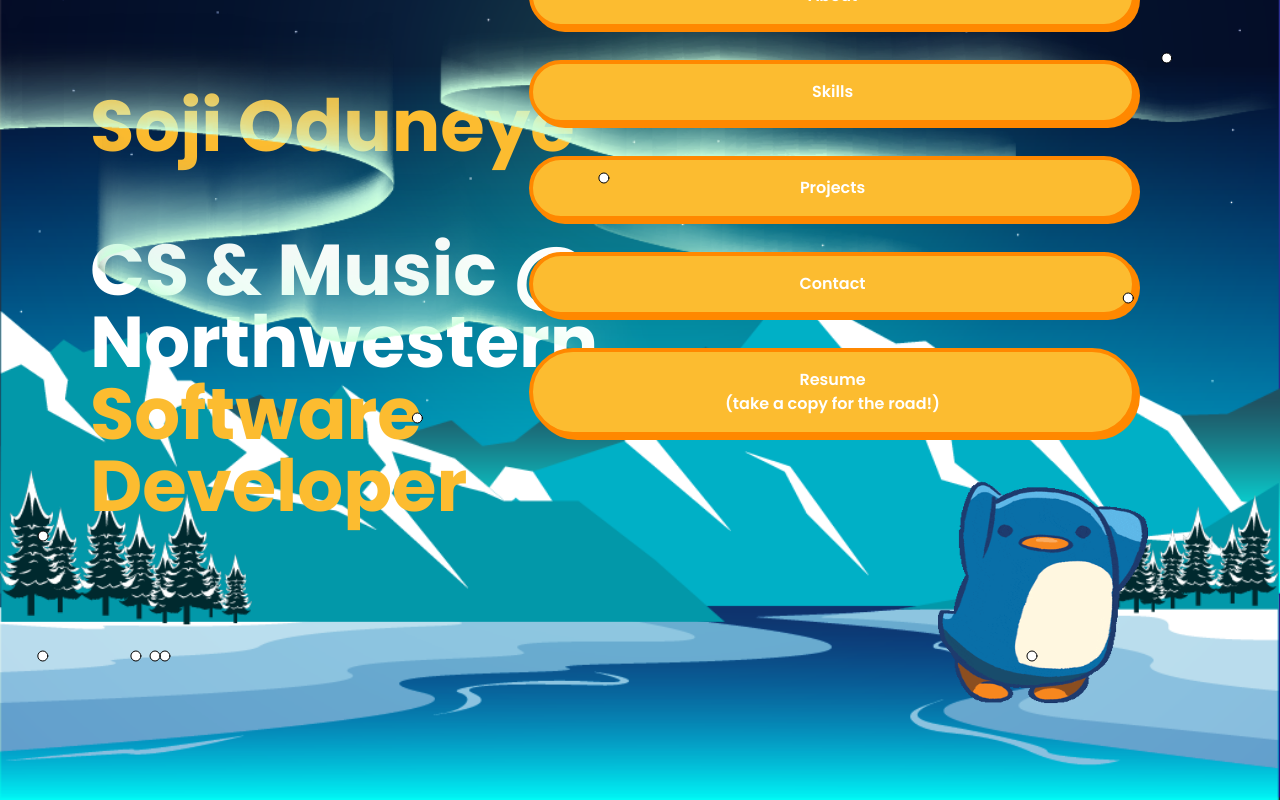
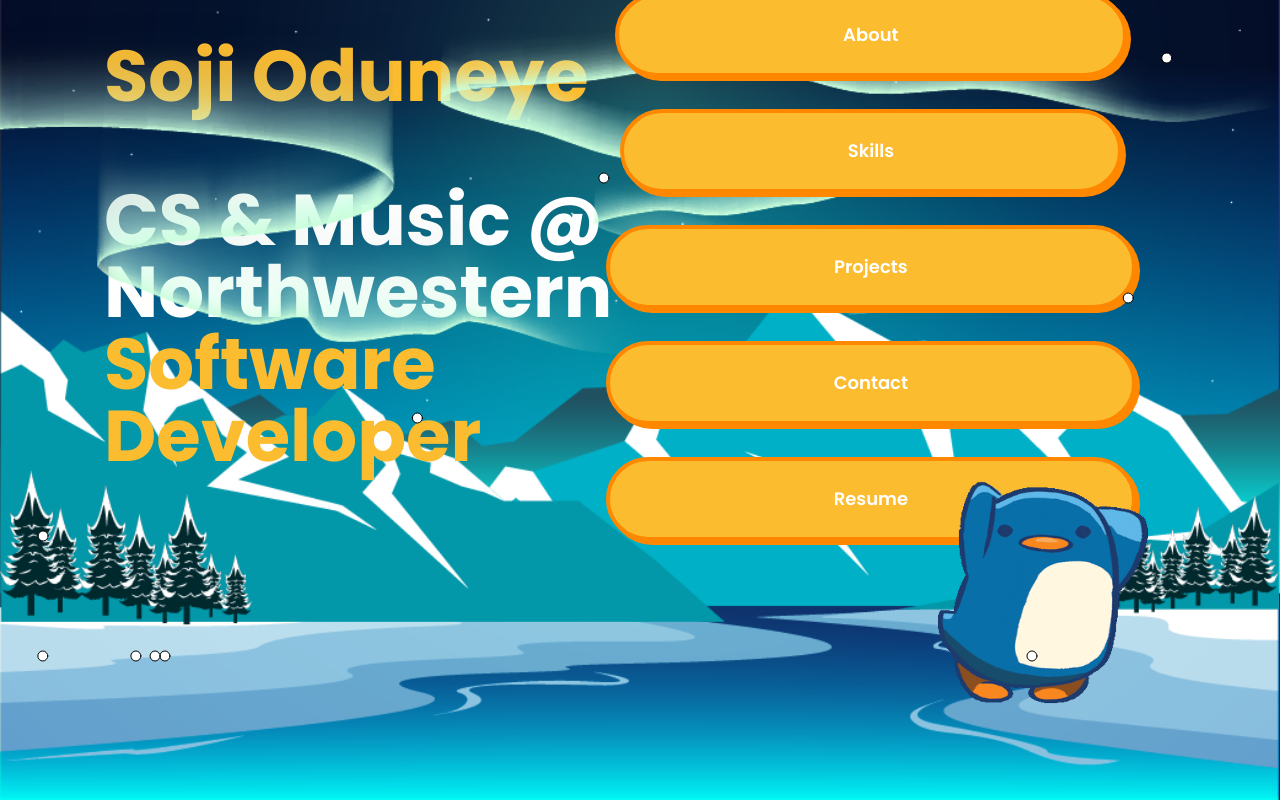
Before and after one commit to soj-i/portfolio, a Next.js app: page /hero in a window 1280 px wide. Built offline with nearby package versions, Linux system fonts and the light colour scheme.

Commit message:
resizing fixes

```diff
--- a/src/app/hero/page.tsx
+++ b/src/app/hero/page.tsx
@@ -2,8 +2,6 @@
 import data from '@/data.json';
 import DynamicText from '@/components/ui/moving-text-logic';
 import dynamic from 'next/dynamic';
-
-
 
 // Dynamically import Snowfall with SSR disabled
 const Snowfall = dynamic(() => import('@/components/snowfall.js'), { ssr: false });
@@ -24,8 +22,8 @@
       ></div>
 
       {/* Text Layer (Behind the Oras Layer) */}
-      <div className="relative z-20 flex flex-col max-w-2xl ml-0 text-left xl:text-left gap-8" style={{ padding: '50px' }}>
-        <h1 className="text-4xl xl:text-7xl font-bold text-[#fcbc30] leading-[48px]">
+      <div className="relative z-10 flex flex-col max-w-2xl ml-0 text-left xl:text-left gap-8 px-4 md:px-8 lg:px-16">
+        <h1 className="text-4xl xl:text-7xl font-bold text-[#fcbc30] leading-snug md:leading-normal lg:leading-loose">
           {data.name}
           <br />
           <br />
@@ -46,56 +44,64 @@
         }}
       ></div>
 
-      <div className="absolute top-1/4 right-36 transform -translate-y-1/2 flex flex-col space-y-8 z-30">
+      {/* Button Container */}
+      <div className="absolute top-1/3 right-36 transform -translate-y-1/2 flex flex-col space-y-8 z-30 items-center text-center md:right-20 lg:right-36">
         <a
           href="#about"
-    className="py-4 px-48 rounded-full bg-[#fcbc30] text-white font-semibold text-center transition-transform transform hover:scale-110 shadow-lg border-4 border-[#ff8800] hover:bg-[#ff8800] hover:border-[#fcbc30] hover:shadow-xl"
-    style={{ boxShadow: '4px 4px 0px #ff8800'}}>
-      About </a>
-
+          className="py-6 px-24 md:px-32 lg:px-56 rounded-full bg-[#fcbc30] text-white font-semibold text-lg text-center transition-transform transform hover:scale-110 shadow-lg border-4 border-[#ff8800] hover:bg-[#ff8800] hover:border-[#fcbc30] hover:shadow-xl"
+          style={{ boxShadow: '4px 4px 0px #ff8800' }}
+        >
+          About
+        </a>
         <a
           href="#skills"
-    className="py-4 px-48 rounded-full bg-[#fcbc30] text-white font-semibold text-center transition-transform transform hover:scale-110 shadow-lg border-4 border-[#ff8800] hover:bg-[#ff8800] hover:border-[#fcbc30] hover:shadow-xl"
-    style={{ boxShadow: '4px 4px 0px #ff8800'}}>
-       Skills </a>
-
+          className="py-6 px-24 md:px-32 lg:px-56 rounded-full bg-[#fcbc30] text-white font-semibold text-lg text-center transition-transform transform hover:scale-110 shadow-lg border-4 border-[#ff8800] hover:bg-[#ff8800] hover:border-[#fcbc30] hover:shadow-xl"
+          style={{ boxShadow: '4px 4px 0px #ff8800' }}
+        >
+          Skills
+        </a>
         <a
           href="#projects"
-    className="py-4 px-48 rounded-full bg-[#fcbc30] text-white font-semibold text-center transition-transform transform hover:scale-110 shadow-lg border-4 border-[#ff8800] hover:bg-[#ff8800] hover:border-[#fcbc30] hover:shadow-xl"
-    style={{ boxShadow: '4px 4px 0px #ff8800'}}>
-    Projects </a>
-
+          className="py-6 px-24 md:px-32 lg:px-56 rounded-full bg-[#fcbc30] text-white font-semibold text-lg text-center transition-transform transform hover:scale-110 shadow-lg border-4 border-[#ff8800] hover:bg-[#ff8800] hover:border-[#fcbc30] hover:shadow-xl"
+          style={{ boxShadow: '4px 4px 0px #ff8800' }}
+        >
+          Projects
+        </a>
         <a
           href="#contact-me"
-    className="py-4 px-48 rounded-full bg-[#fcbc30] text-white font-semibold text-center transition-transform transform hover:scale-110 shadow-lg border-4 border-[#ff8800] hover:bg-[#ff8800] hover:border-[#fcbc30] hover:shadow-xl"
-    style={{
-      boxShadow: '4px 4px 0px #ff8800'}}>
-    Contact </a>
-
+          className="py-6 px-24 md:px-32 lg:px-56 rounded-full bg-[#fcbc30] text-white font-semibold text-lg text-center transition-transform transform hover:scale-110 shadow-lg border-4 border-[#ff8800] hover:bg-[#ff8800] hover:border-[#fcbc30] hover:shadow-xl"
+          style={{ boxShadow: '4px 4px 0px #ff8800' }}
+        >
+          Contact
+        </a>
         <a
           href="/images/Oduneye-Olusoji-June2025.pdf"
           target="_blank"
-    className="py-4 px-48 rounded-full bg-[#fcbc30] text-white font-semibold text-center transition-transform transform hover:scale-110 shadow-lg border-4 border-[#ff8800] hover:bg-[#ff8800] hover:border-[#fcbc30] hover:shadow-xl"
-    style={{
-      boxShadow: '4px 4px 0px #ff8800',
-    }}
+          className="py-6 px-24 md:px-32 lg:px-56 rounded-full bg-[#fcbc30] text-white font-semibold text-lg text-center transition-transform transform hover:scale-110 shadow-lg border-4 border-[#ff8800] hover:bg-[#ff8800] hover:border-[#fcbc30] hover:shadow-xl"
+          style={{ boxShadow: '4px 4px 0px #ff8800' }}
         >
           Resume
-    <br/>(take a copy for the road!)
         </a>
-
       </div>
 
-  <div className="absolute z-40 bottom-20 right-60 transform translate-x-1/2 md:right-20 lg:right-40 xl:right-60">
-  <Image src="/images/giphy.gif" alt="Animated sprite" className="w-32 h-32 md:w-48 md:h-48 lg:w-64 lg:h-64" width={10} height={10} />
+
+
+
+      <div className="absolute z-40 bottom-20 right-1/2 transform translate-x-1/2 md:right-20 lg:right-40 xl:right-60">
+      <Image
+        src="/images/giphy.gif"
+        alt="Animated sprite"
+        className="w-[20vw] h-[20vw] max-w-[64px] max-h-[64px] md:max-w-[128px] md:max-h-[128px] lg:max-w-[256px] lg:max-h-[256px]"
+        width={10}
+        height={10}
+        />
       </div>
+
 
       {/* Snowfall Effect (Top Layer) */}
       <div className="absolute inset-0 z-40 pointer-events-none">
         <Snowfall />
       </div>
-
-
     </div>
   );
 }
--- a/src/app/layout.tsx
+++ b/src/app/layout.tsx
@@ -10,7 +10,7 @@
   });
 
 export const metadata: Metadata = {
-  title: "My Portfolio",
+  title: "soji's portfolio",
 };
 
 export default function RootLayout({
--- a/src/components/ui/contact-form.tsx
+++ b/src/components/ui/contact-form.tsx
@@ -60,17 +60,19 @@
         className="w-full h-48 p-4 bg-[#4A4A4A] text-white rounded-3xl border-none focus:outline-none focus:ring-2 focus:ring-[#fcbc30] focus:ring-opacity-50"
       />
 
-      <div className="flex justify-center xl:justify-start">
+      <div className="flex justify-center xl:justify-start w-full">
         <Button
           type="submit"
-          className="rounded-full uppercase font-semibold text-xl py-4 px-48 bg-[#fcbc30] text-white transition-transform transform hover:scale-110 shadow-lg border-4 border-[#ff8800] hover:bg-[#ff8800] hover:border-[#fcbc30] hover:shadow-xl"
+          className="w-full rounded-full uppercase font-semibold text-lg py-3 bg-[#fcbc30] text-white transition-transform transform hover:scale-110 shadow-lg border-4 border-[#ff8800] hover:bg-[#ff8800] hover:border-[#fcbc30] hover:shadow-xl"
           style={{
             boxShadow: "4px 4px 0px #ff8800",
           }}
         >
-          Send Message <SendIcon className="ml-2 w-6 h-6" />
+          Send Message <SendIcon className="ml-2 w-5 h-5 md:w-6 md:h-6" />
         </Button>
       </div>
+
+
     </form>
   );
 }
--- a/src/components/ui/project-card.tsx
+++ b/src/components/ui/project-card.tsx
@@ -1,8 +1,5 @@
 import Image from "next/image";
 import Link from "next/link";
-
-
-
 
 type Props = {
   project: {
@@ -16,18 +13,16 @@
 
 export default function ProjectCard({ project }: Props) {
   return (
-    <div className="flex flex-col md:flex-row gap-16 mb-12"
-    style={{
-        paddingLeft: "150px",
-    }}>
+    <div className="flex flex-col md:flex-row gap-8 md:gap-16 mb-12 p-4 md:p-0">
+      {/* Image/Video Section */}
+      <div className="flex-shrink-0 w-full md:w-1/2">
         {project.videoUrl ? (
           <video
             controls
-          className="rounded-lg object-cover"
-          width={450}
-          height={400}
+            className="w-full rounded-lg object-cover"
+            style={{ maxHeight: "400px" }}
           >
-          <source src={project.videoUrl} type= "video/mp4" />
+            <source src={project.videoUrl} type="video/mp4" />
             Your browser does not support the video tag.
           </video>
         ) : (
@@ -36,12 +31,18 @@
             alt={project.title}
             width={450}
             height={400}
-          className="rounded-lg object-cover"
+            className="w-full rounded-lg object-cover"
+            style={{ maxHeight: "400px" }}
           />
         )}
-      <div>
-        <h2 className="text-2xl font-bold text-3xl">{project.title}</h2>
-        <p className="mt-4 text-gray-200 text-2xl leading-relaxed xl:leading-loose">{project.description}</p>
+      </div>
+
+      {/* Text Section */}
+      <div className="w-full md:w-1/2">
+        <h2 className="text-2xl md:text-3xl font-bold">{project.title}</h2>
+        <p className="mt-4 text-gray-200 text-lg leading-relaxed md:text-xl xl:leading-loose">
+          {project.description}
+        </p>
         <Link
           href={project.url}
           target="_blank"
```
Lines whose indentation alone changed are shown as unchanged.
